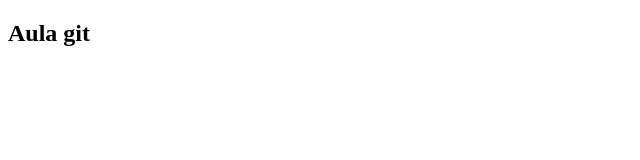
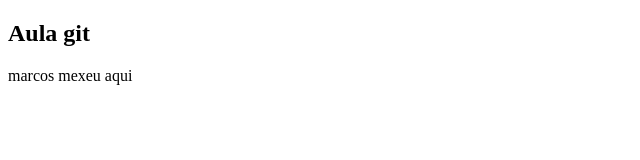
Before and after one commit to Jose-Marcos-abreu/aulagit2, a plain HTML site: page index.html in a window 1280 px wide. Shown: the whole page, without its empty margins (0-640 px from the left). Drawn offline with Linux system fonts and the light colour scheme.

Commit message:
adicionei o paragrafo

```diff
--- a/index.html
+++ b/index.html
@@ -6,6 +6,8 @@
     <title>Document</title>
 </head>
 <body>
+
     <h2> Aula git</h2>
+<p>marcos mexeu aqui</p>
 </body>
 </html>
```
